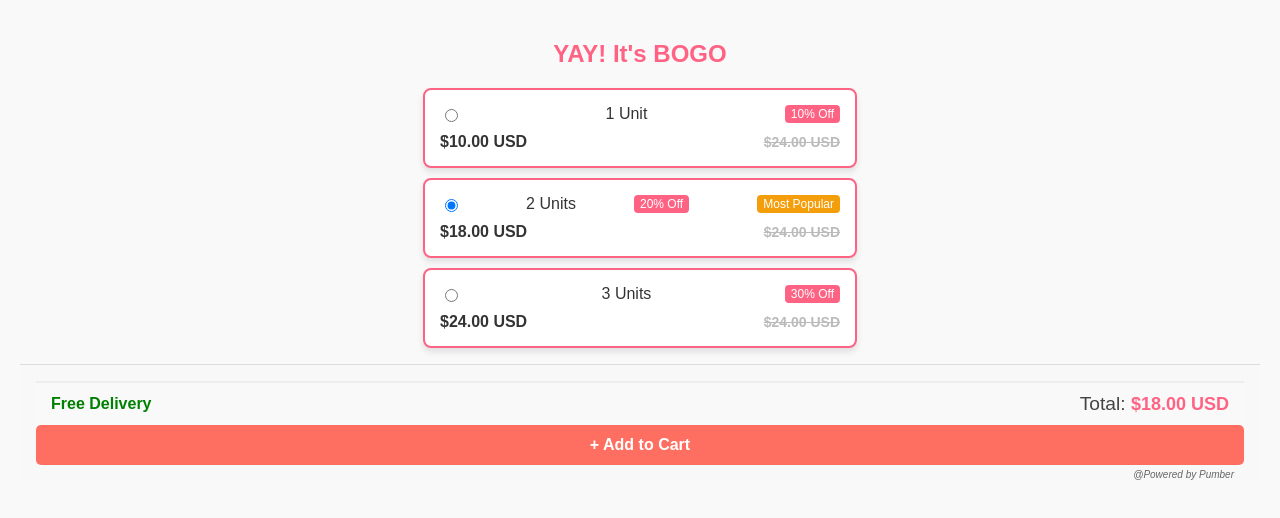
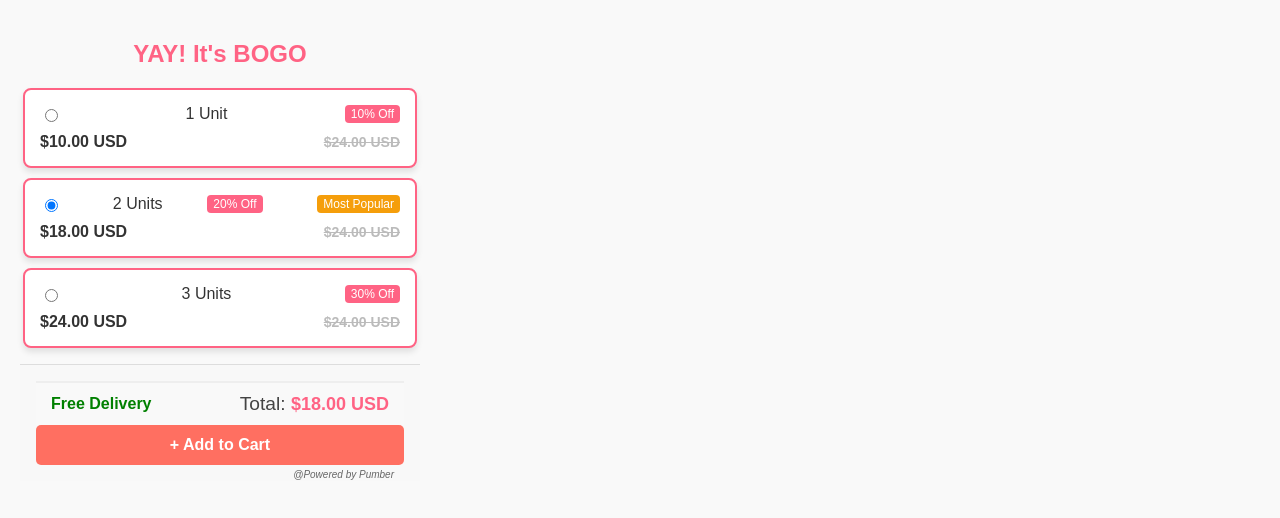
Before and after one commit to Hariasuresh/interview, a plain HTML site: page index.html in a window 1280 px wide. Drawn offline with Linux system fonts and the light colour scheme.

Commit message:
Update styles.css

```diff
--- a/styles.css
+++ b/styles.css
@@ -10,6 +10,10 @@ body {
 h1 {
     text-align: center;
     color: #ff6384;
+}
+
+.bogo-section {
+    max-width: 400px;
 }
 
 .box {
```
